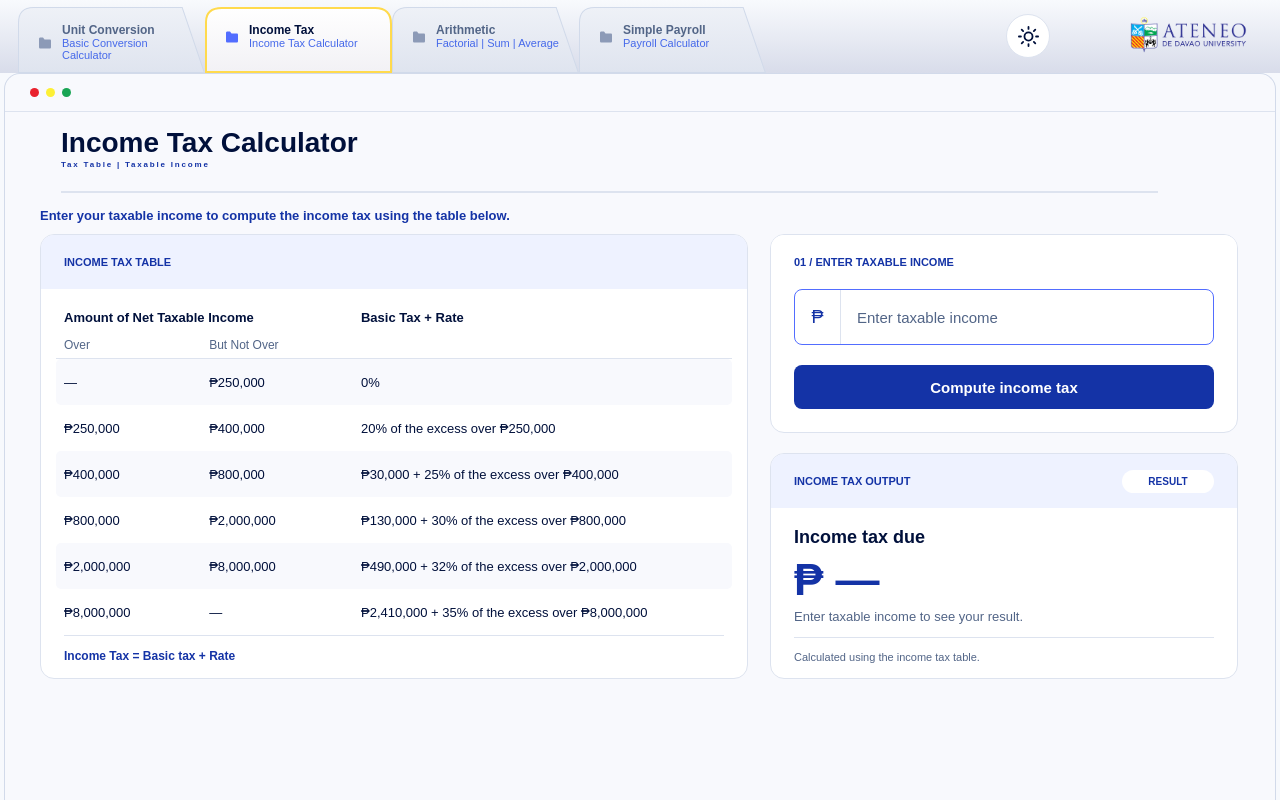
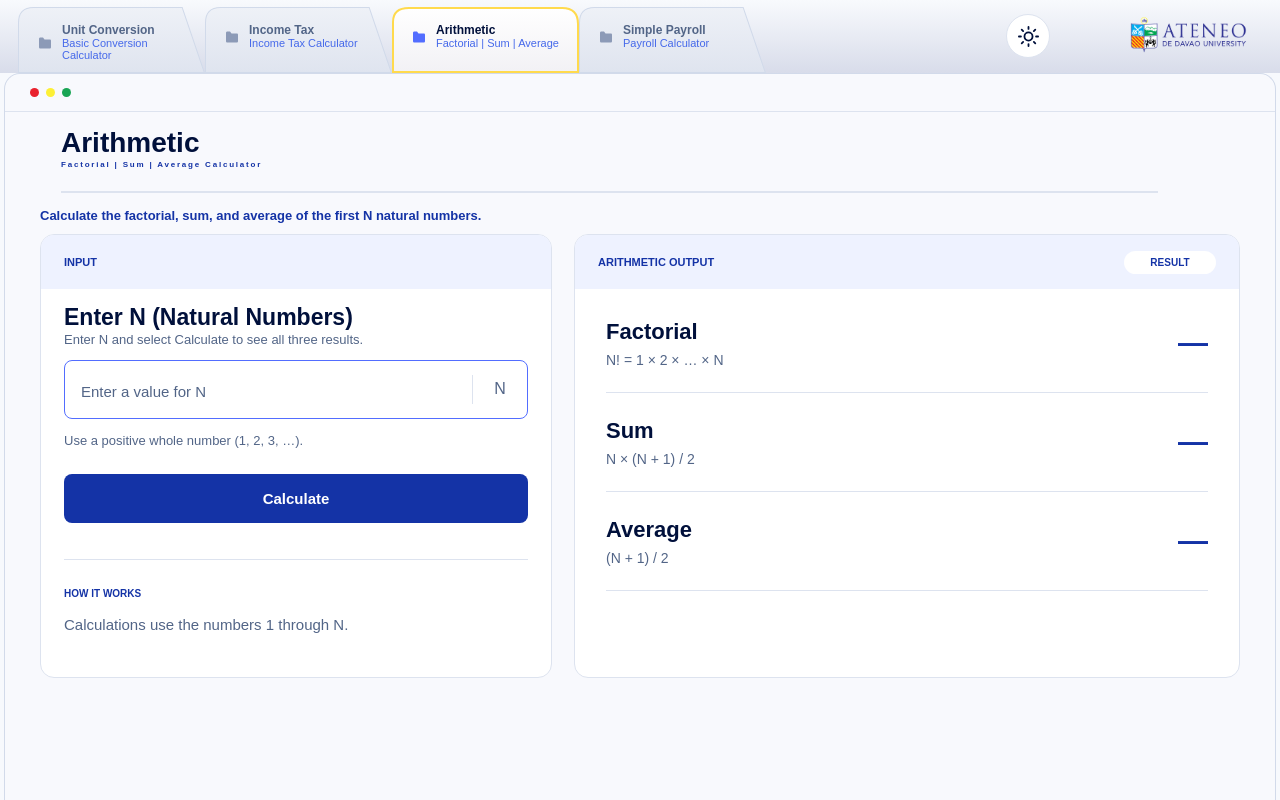
Before and after one commit to kkurona/CalculatorTools, a plain HTML site: page arithmetic.html in a window 1280 px wide. Drawn offline with Linux system fonts and the light colour scheme; a web font is replaced by a local one.

Commit message:
Refactor arithmetic.html for improved structure

```diff
--- a/arithmetic.html
+++ b/arithmetic.html
@@ -3,9 +3,9 @@
   <head>
     <meta charset="UTF-8" />
     <meta name="viewport" content="width=device-width, initial-scale=1.0" />
-    <meta name="description" content="Philippine annual income tax calculator" />
+    <meta name="description" content="Factorial, sum, and average of the first N natural numbers" />
     <link rel="icon" type="image/png" href="favicon.png" />
-    <title>Income Tax Calculator</title>
+    <title>Arithmetic</title>
     <link rel="stylesheet" href="styles.css" />
     <script>
       if (localStorage.getItem("cs1130-theme") === "dark") {
@@ -39,7 +39,21 @@
               </span>
             </span>
           </a>
-          <a class="assignment-tab active" href="income-tax-calculator.html" aria-current="page">
+          <a class="assignment-tab" href="income-tax-calculator.html">
+            <img class="tab-shape light-active" src="assets/8b995.svg" alt="" />
+            <img class="tab-shape light-inactive" src="assets/d2b93.svg" alt="" />
+            <img class="tab-shape dark-active" src="assets/47702.svg" alt="" />
+            <img class="tab-shape dark-inactive" src="assets/4b747.svg" alt="" />
+            <span class="tab-copy">
+              <img class="folder-icon light-folder" src="assets/92afd.svg" alt="" />
+              <img class="folder-icon dark-folder" src="assets/79f76.svg" alt="" />
+              <span>
+                <strong>Income Tax</strong>
+                <small>Income Tax Calculator</small>
+              </span>
+            </span>
+          </a>
+          <a class="assignment-tab active" href="arithmetic.html" aria-current="page">
             <img class="tab-shape light-active" src="assets/8b995.svg" alt="" />
             <img class="tab-shape light-inactive" src="assets/d2b93.svg" alt="" />
             <img class="tab-shape dark-active" src="assets/47702.svg" alt="" />
@@ -47,20 +61,6 @@
             <span class="tab-copy">
               <img class="folder-icon light-folder" src="assets/15833.svg" alt="" />
               <img class="folder-icon dark-folder" src="assets/412c1.svg" alt="" />
-              <span>
-                <strong>Income Tax</strong>
-                <small>Income Tax Calculator</small>
-              </span>
-            </span>
-          </a>
-          <a class="assignment-tab" href="arithmetic.html">
-            <img class="tab-shape light-active" src="assets/8b995.svg" alt="" />
-            <img class="tab-shape light-inactive" src="assets/d2b93.svg" alt="" />
-            <img class="tab-shape dark-active" src="assets/47702.svg" alt="" />
-            <img class="tab-shape dark-inactive" src="assets/4b747.svg" alt="" />
-            <span class="tab-copy">
-              <img class="folder-icon light-folder" src="assets/92afd.svg" alt="" />
-              <img class="folder-icon dark-folder" src="assets/79f76.svg" alt="" />
               <span>
                 <strong>Arithmetic</strong>
                 <small>Factorial | Sum | Average</small>
@@ -99,94 +99,70 @@
         </div>
         <div class="workspace-content">
           <header class="page-title">
-            <h1>Income Tax Calculator</h1>
-            <p>Tax Table | Taxable Income</p>
+            <h1>Arithmetic</h1>
+            <p>Factorial | Sum | Average Calculator</p>
           </header>
-          <p class="instruction">Enter your taxable income to compute the income tax using the table below.</p>
-          <div class="tax-layout">
-            <section class="panel tax-table-panel">
+          <p class="instruction">Calculate the factorial, sum, and average of the first N natural numbers.</p>
+          <div class="arithmetic-layout">
+            <section class="panel arithmetic-input">
               <header class="panel-header">
-                <strong>INCOME TAX TABLE</strong>
+                <strong>INPUT</strong>
               </header>
               <div class="panel-body">
-                <div class="tax-table" role="table" aria-label="Income tax brackets">
-                  <div class="tax-table-heading" role="row">
-                    <strong>Amount of Net Taxable Income</strong>
-                    <strong>Basic Tax + Rate</strong>
+                <h2>Enter N (Natural Numbers)</h2>
+                <p>Enter N and select Calculate to see all three results.</p>
+                <div class="number-field">
+                  <input
+                    id="arithmetic-n-input"
+                    type="number"
+                    min="1"
+                    step="1"
+                    placeholder="Enter a value for N"
+                    aria-label="Natural number N"
+                  />
+                  <span>N</span>
                 </div>
-                  <div class="tax-column-labels" role="row">
-                    <span>Over</span>
-                    <span>But Not Over</span>
-                    <span></span>
-                  </div>
-                  <div class="tax-row" role="row">
-                    <span>—</span>
-                    <span>₱250,000</span>
-                    <span>0%</span>
-                  </div>
-                  <div class="tax-row" role="row">
-                    <span>₱250,000</span>
-                    <span>₱400,000</span>
-                    <span>20% of the excess over ₱250,000</span>
-                  </div>
-                  <div class="tax-row" role="row">
-                    <span>₱400,000</span>
-                    <span>₱800,000</span>
-                    <span>₱30,000 + 25% of the excess over ₱400,000</span>
-                  </div>
-                  <div class="tax-row" role="row">
-                    <span>₱800,000</span>
-                    <span>₱2,000,000</span>
-                    <span>₱130,000 + 30% of the excess over ₱800,000</span>
-                  </div>
-                  <div class="tax-row" role="row">
-                    <span>₱2,000,000</span>
-                    <span>₱8,000,000</span>
-                    <span>₱490,000 + 32% of the excess over ₱2,000,000</span>
-                  </div>
-                  <div class="tax-row" role="row">
-                    <span>₱8,000,000</span>
-                    <span>—</span>
-                    <span>₱2,410,000 + 35% of the excess over ₱8,000,000</span>
+                <p id="arithmetic-help" class="input-help">
+                  Use a positive whole number (1, 2, 3, …).
+                </p>
+                <button id="arithmetic-calc-btn" class="primary-button" type="button">
+                  Calculate
+                </button>
+                <div class="how-it-works">
+                  <strong>HOW IT WORKS</strong>
+                  <p>Calculations use the numbers 1 through N.</p>
                 </div>
               </div>
-                <p class="table-formula">Income Tax = Basic tax + Rate</p>
-              </div>
             </section>
-            <div class="tax-side">
-              <section class="panel tax-input-card">
+            <section class="panel arithmetic-output">
               <header class="panel-header">
-                  <strong>01  /  ENTER TAXABLE INCOME</strong>
-                </header>
-                <div class="panel-body">
-                  <div class="currency-field">
-                    <span>₱</span>
-                    <input
-                      id="tax-income-input"
-                      type="number"
-                      min="0"
-                      placeholder="Enter taxable income"
-                      aria-label="Taxable income"
-                    />
-                  </div>
-                  <button id="compute-tax-btn" class="primary-button" type="button">
-                    Compute income tax
-                  </button>
-                </div>
-              </section>
-              <section class="panel tax-output-card">
-                <header class="panel-header">
-                  <strong>INCOME TAX OUTPUT</strong>
+                <strong>ARITHMETIC OUTPUT</strong>
                 <span>RESULT</span>
               </header>
               <div class="panel-body">
-                  <h2>Income tax due</h2>
-                  <strong id="tax-result" class="tax-result">₱ —</strong>
-                  <p id="tax-summary">Enter taxable income to see your result.</p>
-                  <small>Calculated using the income tax table.</small>
+                <div class="arithmetic-row">
+                  <span>
+                    <strong>Factorial</strong>
+                    <small>N! = 1 × 2 × … × N</small>
+                  </span>
+                  <b id="res-factorial">—</b>
+                </div>
+                <div class="arithmetic-row">
+                  <span>
+                    <strong>Sum</strong>
+                    <small>N × (N + 1) / 2</small>
+                  </span>
+                  <b id="res-sum">—</b>
+                </div>
+                <div class="arithmetic-row">
+                  <span>
+                    <strong>Average</strong>
+                    <small>(N + 1) / 2</small>
+                  </span>
+                  <b id="res-average">—</b>
+                </div>
               </div>
             </section>
-            </div>
           </div>
         </div>
       </main>
@@ -215,31 +191,50 @@
     </script>
     <script>
       (function () {
-        const money = new Intl.NumberFormat("en-PH", {
-          style: "currency",
-          currency: "PHP",
-          minimumFractionDigits: 2,
-        });
+        const inputEl = document.getElementById("arithmetic-n-input");
+        const helpEl = document.getElementById("arithmetic-help");
+        const calcBtn = document.getElementById("arithmetic-calc-btn");
+        const resFactorial = document.getElementById("res-factorial");
+        const resSum = document.getElementById("res-sum");
+        const resAverage = document.getElementById("res-average");
 
-        function calculateTax(income) {
-          if (income <= 250000) return 0;
-          if (income <= 400000) return (income - 250000) * 0.2;
-          if (income <= 800000) return 30000 + (income - 400000) * 0.25;
-          if (income <= 2000000) return 130000 + (income - 800000) * 0.3;
-          if (income <= 8000000) return 490000 + (income - 2000000) * 0.32;
-          return 2410000 + (income - 8000000) * 0.35;
+        calcBtn.addEventListener("click", () => {
+          const n = Number(inputEl.value);
+          if (!Number.isInteger(n) || n < 1 || n > 170) {
+            helpEl.textContent = "Enter a whole number from 1 to 170.";
+            helpEl.classList.add("error");
+            resFactorial.textContent = "—";
+            resSum.textContent = "—";
+            resAverage.textContent = "—";
+            return;
           }
 
-        const inputEl = document.getElementById("tax-income-input");
-        const computeBtn = document.getElementById("compute-tax-btn");
-        const resultEl = document.getElementById("tax-result");
-        const summaryEl = document.getElementById("tax-summary");
+          let factorial = 1;
+          let factor = 1;
+          while (factor <= n) {
+            factorial *= factor;
+            factor += 1;
+          }
 
-        computeBtn.addEventListener("click", () => {
-          const val = Math.max(0, Number(inputEl.value) || 0);
-          const tax = calculateTax(val);
-          resultEl.textContent = money.format(tax);
-          summaryEl.textContent = `Tax due on ${money.format(val)} taxable income.`;
+          let sum = 0;
+          let addend = 1;
+          do {
+            sum += addend;
+            addend += 1;
+          } while (addend <= n);
+
+          let total = 0;
+          for (let number = 1; number <= n; number += 1) {
+            total += number;
+          }
+
+          const average = total / n;
+
+          helpEl.textContent = "Use a positive whole number (1, 2, 3, …).";
+          helpEl.classList.remove("error");
+          resFactorial.textContent = factorial.toLocaleString("en-US");
+          resSum.textContent = sum.toLocaleString("en-US");
+          resAverage.textContent = average.toLocaleString("en-US");
         });
       })();
     </script>
```
Lines whose indentation alone changed are shown as unchanged.
